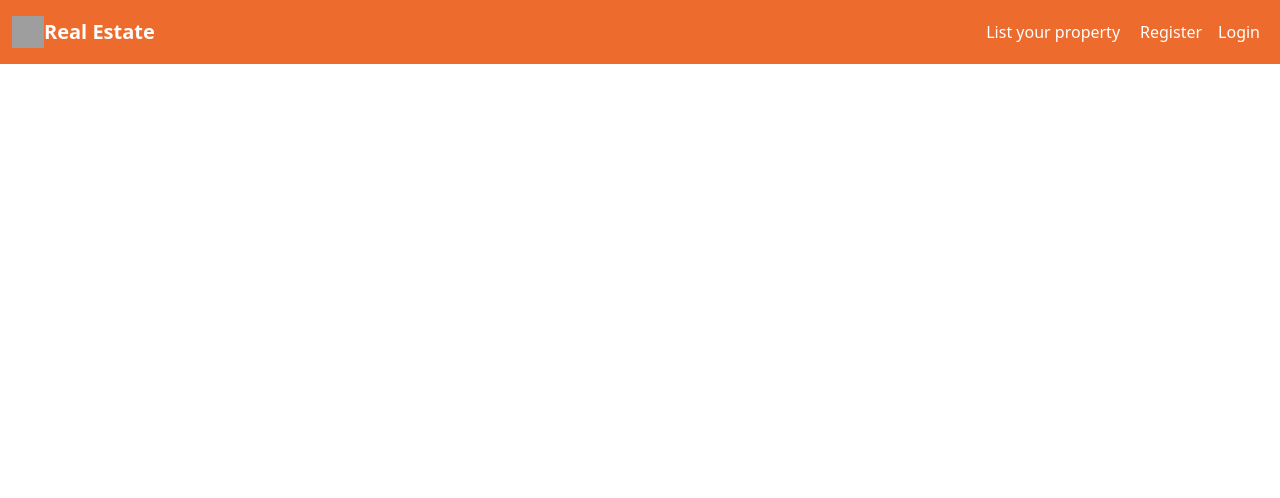
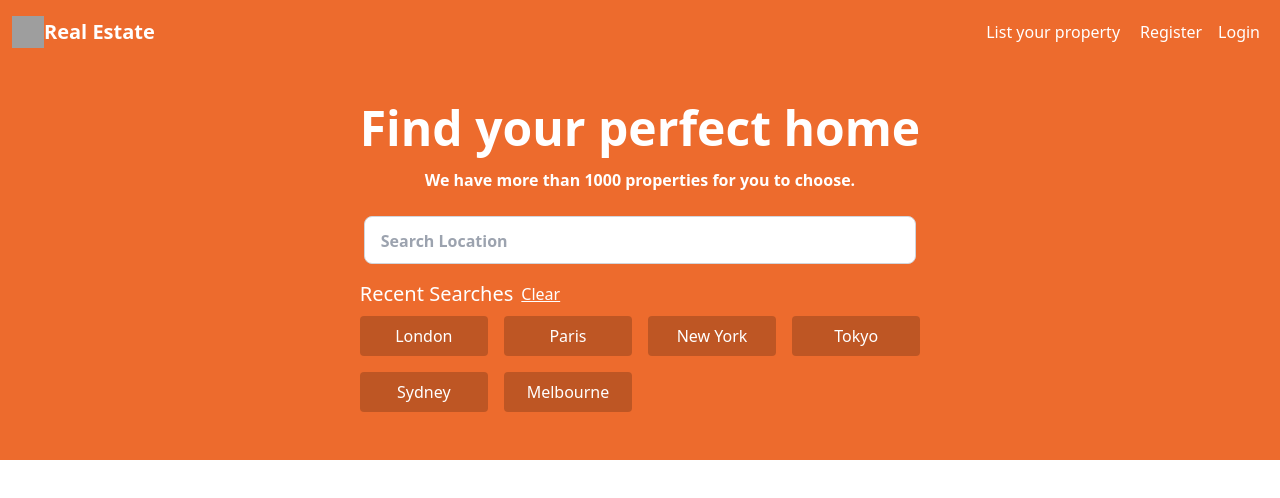
Before and after one commit to mucahit-sahin/real-estate-app, a React (Create React App) app: page / in a window 1280 px wide. Shown: the top 498 px of the page. Built offline with nearby package versions, Linux system fonts and the light colour scheme; grey boxes are pictures that could not be loaded.

Commit message:
Created Search Location

```diff
--- a/package.json
+++ b/package.json
@@ -11,6 +11,7 @@
     "@types/node": "^16.11.24",
     "@types/react": "^17.0.39",
     "@types/react-dom": "^17.0.11",
+    "@types/react-router-dom": "^5.3.3",
     "react": "^17.0.2",
     "react-dom": "^17.0.2",
     "react-router-dom": "^6.2.1",
--- a/src/App.tsx
+++ b/src/App.tsx
@@ -1,10 +1,22 @@
 import React from "react";
+import { Routes, Route } from "react-router-dom";
 import { Navbar } from "./components/Navbar";
+import { SearchLocation } from "./components/SearchLocation";
 
 function App() {
   return (
-    <div className="container mx-auto">
+    <div>
       <Navbar />
+      <Routes>
+        <Route
+          path="/"
+          element={
+            <>
+              <SearchLocation />
+            </>
+          }
+        />
+      </Routes>
     </div>
   );
 }
--- a/src/components/Navbar.tsx
+++ b/src/components/Navbar.tsx
@@ -3,7 +3,7 @@ import { Link } from "react-router-dom";
 
 export const Navbar = () => {
   return (
-    <div className="container bg-tango flex flex-row">
+    <div className="bg-tango flex flex-row">
       {/* Logo */}
       <div className="flex items-center justify-between flex-wrap p-3">
         <span className="text-white text-xl font-bold flex-row">
--- /dev/null
+++ b/src/components/RecentSearchLocationItem.tsx
@@ -0,0 +1,15 @@
+import { Link } from "react-router-dom";
+
+export const RecentSearchLocationItem = ({
+  name,
+  url,
+}: {
+  name: string;
+  url: string;
+}) => {
+  return (
+    <Link to={url} className="bg-black bg-opacity-20 p-2 rounded text-center">
+      <span>{name}</span>
+    </Link>
+  );
+};
--- /dev/null
+++ b/src/components/SearchLocation.tsx
@@ -0,0 +1,46 @@
+import { RecentSearchLocationItem } from "./RecentSearchLocationItem";
+
+export const SearchLocation = () => {
+  return (
+    <div className="bg-tango flex w-full">
+      <div className="flex flex-col mx-auto sm:max-w-2xl my-5 md:my-8 lg:my-10">
+        {/* Title */}
+        <div className="flex flex-col items-center justify-center text-center text-white text-xl font-bold">
+          <h1 className="text-white text-3xl md:text-4xl lg:text-5xl font-bold">
+            Find your perfect home
+          </h1>
+          <p className="text-white text-base mt-4">
+            We have more than 1000 properties for you to choose.
+          </p>
+        </div>
+        {/* Search Input */}
+        <div className="flex flex-col items-center justify-center text-center text-white text-xl font-bold mt-6 mx-1">
+          <input
+            type="text"
+            className="bg-white focus:outline-none focus:shadow-outline border border-gray-300 rounded-lg py-2 px-4 block w-full appearance-none leading-normal text-black placeholder:text-base"
+            placeholder="Search Location"
+          />
+        </div>
+        {/* Recent Searches */}
+        <div className="flex flex-col w-full text-white mt-4">
+          <div className="flex flex-row items-center">
+            <span className="text-white text-sm md:text-base lg:text-xl ">
+              Recent Searches
+            </span>
+            <button className="ml-2">
+              <span className="underline text-white text-base">Clear</span>
+            </button>
+          </div>
+          <div className="grid grid-cols-4 gap-4 py-2">
+            <RecentSearchLocationItem name="London" url="/london" />
+            <RecentSearchLocationItem name="Paris" url="/paris" />
+            <RecentSearchLocationItem name="New York" url="/new-york" />
+            <RecentSearchLocationItem name="Tokyo" url="/tokyo" />
+            <RecentSearchLocationItem name="Sydney" url="/sydney" />
+            <RecentSearchLocationItem name="Melbourne" url="/melbourne" />
+          </div>
+        </div>
+      </div>
+    </div>
+  );
+};
```
Also changed, not shown: 1 other file (tests, documents, lock files or other folders).
